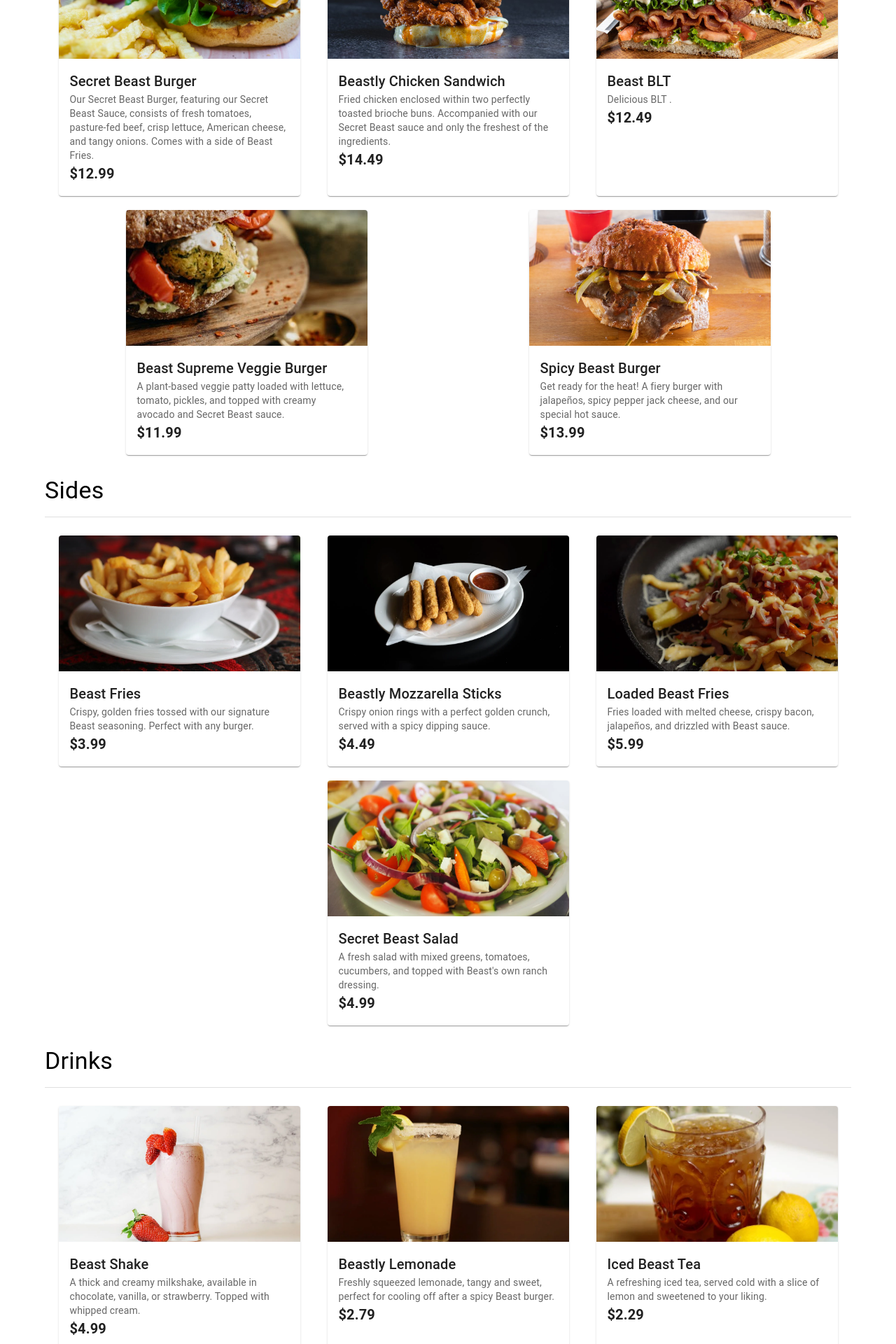
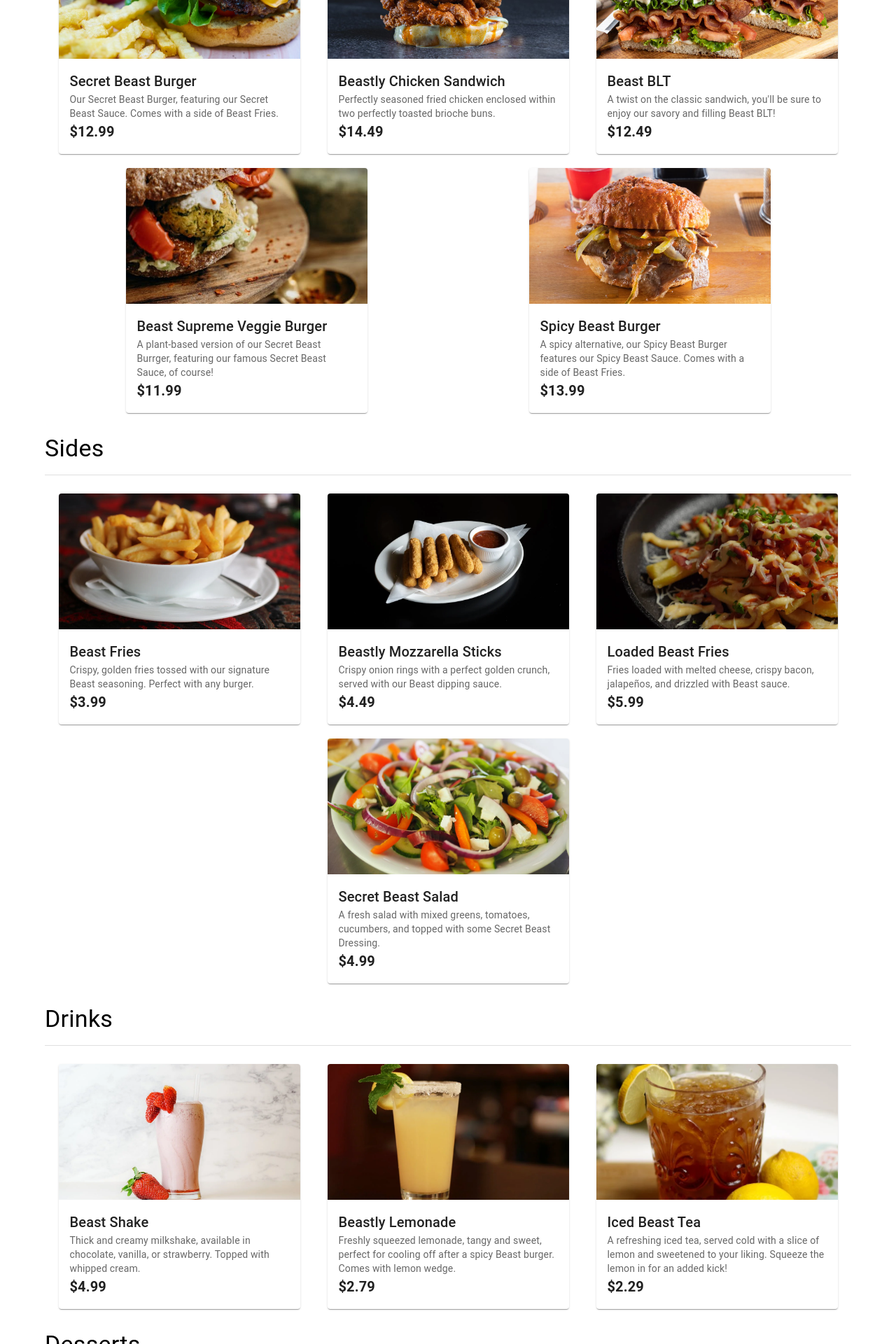
Before and after one commit to htipu/pcrestaurant, a React (Create React App) app: page /menus in a window 1280 px wide. Shown: the part 300-2220 px from the top of the page at 70% size. Built offline with nearby package versions, Linux system fonts and the light colour scheme.

Commit message:
updated menu and fixed header

```diff
--- a/src/MenuItems.js
+++ b/src/MenuItems.js
@@ -18,35 +18,35 @@ const menuItems = [
     {
       name: "Secret Beast Burger",
       category: "Main Dishes",
-      description: "Our Secret Beast Burger, featuring our Secret Beast Sauce, consists of fresh tomatoes, pasture-fed beef, crisp lettuce, American cheese, and tangy onions. Comes with a side of Beast Fries.",
+      description: "Our Secret Beast Burger, featuring our Secret Beast Sauce. Comes with a side of Beast Fries.",
       image: Burger,
       price: "$12.99"
     },
     {
       name: "Beastly Chicken Sandwich",
       category: "Main Dishes",
-      description: "Fried chicken enclosed within two perfectly toasted brioche buns. Accompanied with our Secret Beast sauce and only the freshest of the ingredients.",
+      description: "Perfectly seasoned fried chicken enclosed within two perfectly toasted brioche buns.",
       image: ChickenSand,
       price: "$14.49"
     },
     {
       name: "Beast BLT",
       category: "Main Dishes",
-      description: "Delicious BLT .",
+      description: "A twist on the classic sandwich, you'll be sure to enjoy our savory and filling Beast BLT!",
       image: BLT,
       price: "$12.49"
     },
     {
       name: "Beast Supreme Veggie Burger",
       category: "Main Dishes",
-      description: "A plant-based veggie patty loaded with lettuce, tomato, pickles, and topped with creamy avocado and Secret Beast sauce.",
+      description: "A plant-based version of our Secret Beast Burrger, featuring our famous Secret Beast Sauce, of course!",
       image: Veggie,
       price: "$11.99"
     },
     {
       name: "Spicy Beast Burger",
       category: "Main Dishes",
-      description: "Get ready for the heat! A fiery burger with jalapeños, spicy pepper jack cheese, and our special hot sauce.",
+      description: "A spicy alternative, our Spicy Beast Burger features our Spicy Beast Sauce. Comes with a side of Beast Fries.",
       image: Spicy,
       price: "$13.99"
     },
@@ -61,7 +61,7 @@ const menuItems = [
     {
       name: "Beastly Mozzarella Sticks",
       category: "Sides",
-      description: "Crispy onion rings with a perfect golden crunch, served with a spicy dipping sauce.",
+      description: "Crispy onion rings with a perfect golden crunch, served with our Beast dipping sauce.",
       image: Mozz,
       price: "$4.49"
     },
@@ -75,7 +75,7 @@ const menuItems = [
     {
       name: "Secret Beast Salad",
       category: "Sides",
-      description: "A fresh salad with mixed greens, tomatoes, cucumbers, and topped with Beast's own ranch dressing.",
+      description: "A fresh salad with mixed greens, tomatoes, cucumbers, and topped with some Secret Beast Dressing.",
       image: Salad,
       price: "$4.99"
     },
@@ -83,21 +83,21 @@ const menuItems = [
     {
       name: "Beast Shake",
       category: "Drinks",
-      description: "A thick and creamy milkshake, available in chocolate, vanilla, or strawberry. Topped with whipped cream.",
+      description: "Thick and creamy milkshake, available in chocolate, vanilla, or strawberry. Topped with whipped cream.",
       image: Shake,
       price: "$4.99"
     },
     {
       name: "Beastly Lemonade",
       category: "Drinks",
-      description: "Freshly squeezed lemonade, tangy and sweet, perfect for cooling off after a spicy Beast burger.",
+      description: "Freshly squeezed lemonade, tangy and sweet, perfect for cooling off after a spicy Beast burger. Comes with lemon wedge.",
       image: Lemonade,
       price: "$2.79"
     },
     {
       name: "Iced Beast Tea",
       category: "Drinks",
-      description: "A refreshing iced tea, served cold with a slice of lemon and sweetened to your liking.",
+      description: "A refreshing iced tea, served cold with a slice of lemon and sweetened to your liking. Squeeze the lemon in for an added kick!",
       image: IcedTea, // Placeholder image
       price: "$2.29"
     },
@@ -118,7 +118,7 @@ const menuItems = [
     {
       name: "Beastly Pie",
       category: "Desserts",
-      description: "A warm apple pie with a buttery crust, served with vanilla ice cream.",
+      description: "A warm, fresh apple pie with a buttery crust and to die for flavor, served with vanilla ice cream.",
       image: Pie, // Placeholder image for Pie
       price: "$3.99"
     }
--- a/src/Reservation.js
+++ b/src/Reservation.js
@@ -5,7 +5,7 @@ import BasicTabs from './Tabs';
 
 function Reservation() {
   return (
-    <Box style={{ padding: '20px' }}>
+    <Box style={{ padding: '0px' }}>
       <BasicTabs></BasicTabs>
       <Typography variant="h4" gutterBottom>
         Online Reservation
```
